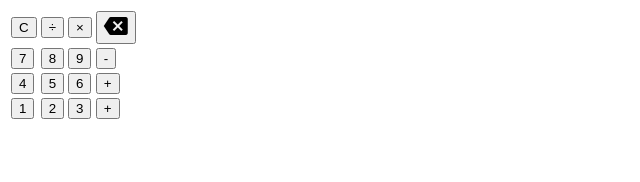
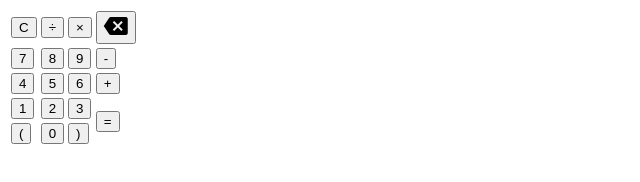
Before and after one commit to AayushmaanMittal/Calculator-HTML-CSS-JS-, a plain HTML site: page index.html in a window 1280 px wide. Shown: the whole page, without its empty margins (0-640 px from the left). Drawn offline with Linux system fonts and the light colour scheme.

Commit message:
HTMl completed

```diff
--- a/index.html
+++ b/index.html
@@ -10,6 +10,7 @@
                 <i class="icon">
 
                 </i>
+            </div>
                 <div class="display-screen">
                     <div class="display">
 
@@ -39,13 +40,20 @@
                             <td><button class="num" id="1">1</button></td>
                             <td><button class="num" id="2">2</button></td>
                             <td><button class="num" id="3">3</button></td>
-                            <td><button class="operator" id="+">+</button></td>
+                            <td rowspan="2"><button class="eq" id="equal">=</button></td>
                         </tr>
+                        <tr>
+                            <td><button class="operator" id="(">(</button></td>
+                            <td><button class="num" id="0">0</button></td>
+                            <td><button class="operator" id=")">)</button></td>
+                        </tr>
+                        </table>
 
 
                 </div>
             </div>
         </div>
-    </div>
+        <script src="script.js"></script>
+
     </body>
     </html>
```
